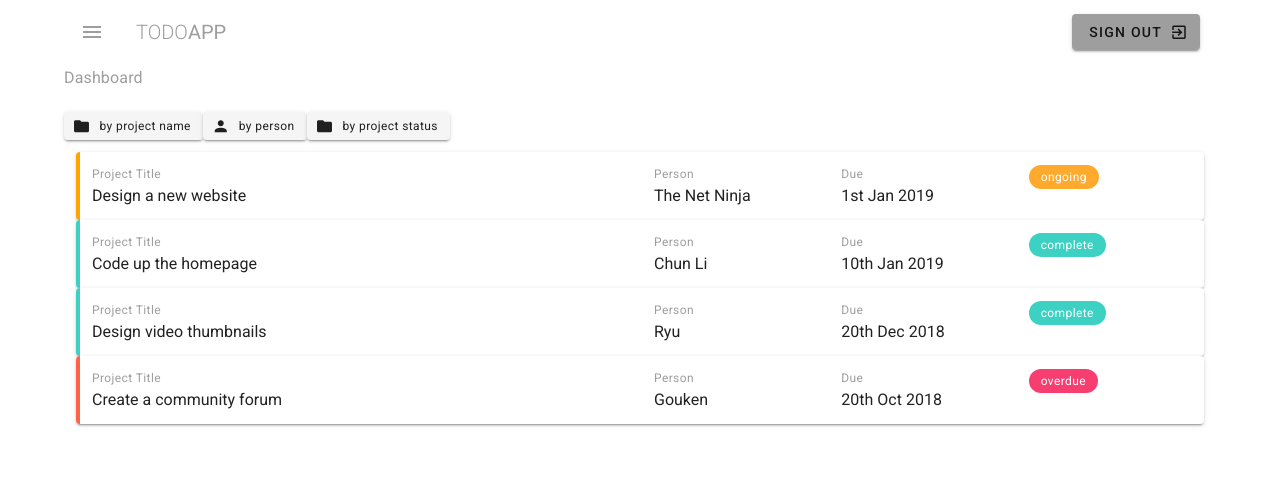
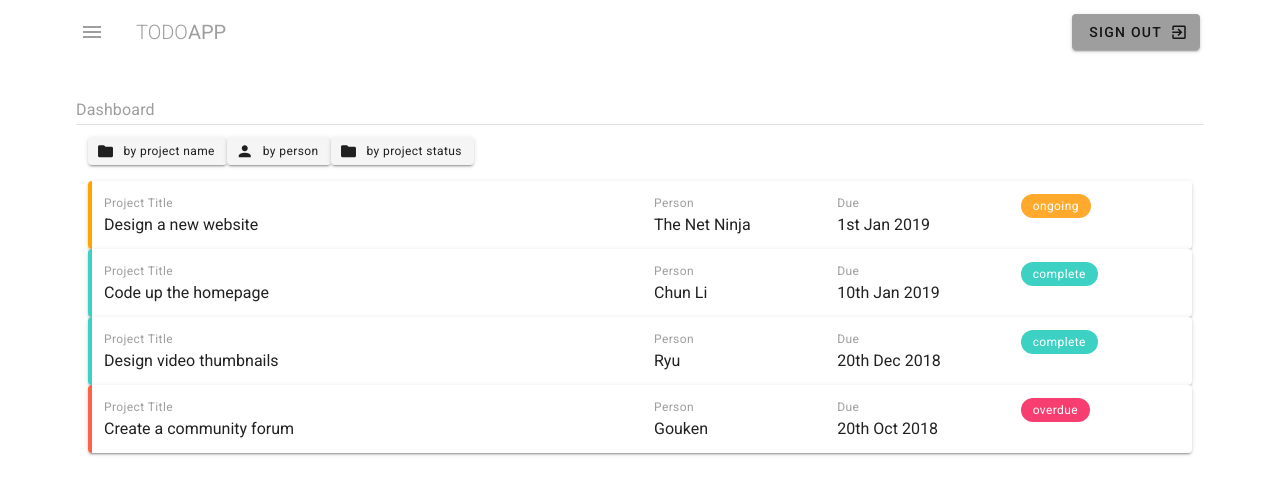
Before and after one commit to braden-w/learn-vuetify-project-management-website, a Nuxt app: page / in a window 1280 px wide. Shown: the top 494 px of the page. Built offline with nearby package versions, Linux system fonts and the light colour scheme.

Commit message:
Fixed formatting for dashboard

```diff
--- a/pages/index.vue
+++ b/pages/index.vue
@@ -1,8 +1,9 @@
 <template>
   <div class="dashboard">
+    <v-container class="my-5">
       <h1 class="subtitle-1 grey--text">Dashboard</h1>
-    <v-container class="my-5">
-      <v-row class="mb-3">
+      <v-divider></v-divider>
+      <v-row class="ma-3 mb-1">
         <v-tooltip v-for="sort in sorts" :key="sort.query" top>
           <template #activator="{ on: onButton }">
             <v-btn
@@ -19,7 +20,8 @@
           <span>Sort projects by {{ sort.title }}</span>
         </v-tooltip>
       </v-row>
-      <v-card v-for="project in projects" :key="project.title" class="pa-3">
+      <v-container fluid
+        ><v-card v-for="project in projects" :key="project.title" class="pa-3">
           <v-row :class="`project ${project.status}`">
             <v-col cols="12" md="6">
               <div class="caption grey--text">Project Title</div>
@@ -45,7 +47,8 @@
               </div>
             </v-col>
           </v-row>
-      </v-card>
+        </v-card></v-container
+      >
     </v-container>
   </div>
 </template>
```
Lines whose indentation alone changed are shown as unchanged.
